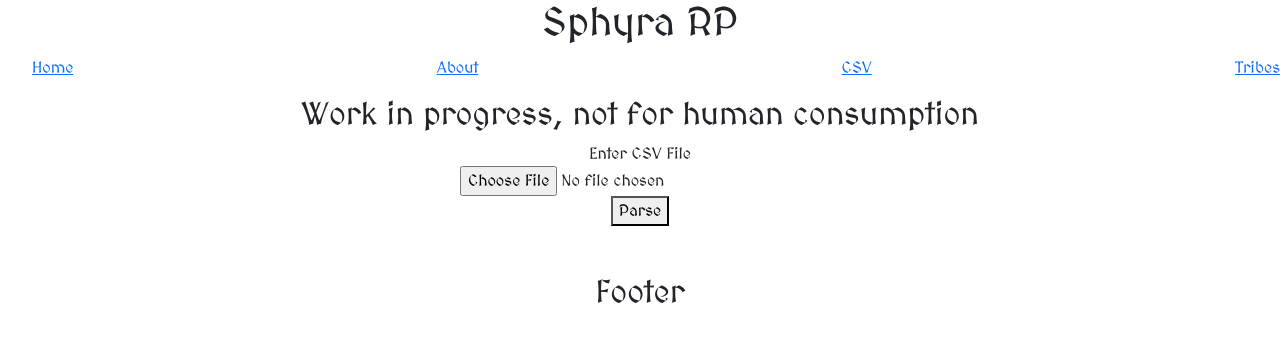
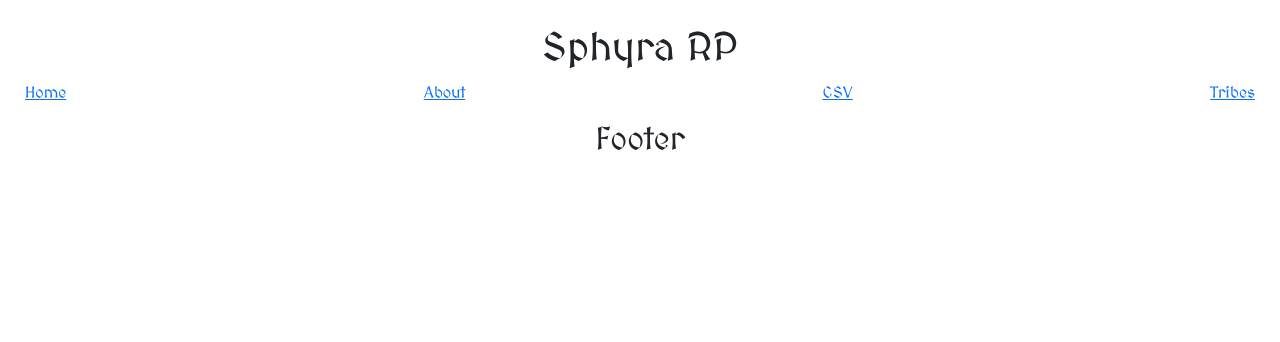
Before and after one commit to GimmeDaLute/sphyra-web-app, a React (Create React App) app: page /csv in a window 1280 px wide. Shown: the top 342 px of the page. Built offline with nearby package versions, Linux system fonts and the light colour scheme.

Commit message:
Hidden unused pages, improved CSS for header.

```diff
--- a/src/App.css
+++ b/src/App.css
@@ -1,6 +1,7 @@
 .App {
   text-align: center;
   font-family: 'MedievalSharp', cursive;
+  padding: 25px 25px 25px 25px;
 }
 
 .App-logo {
--- a/src/components/CSVParser/index.js
+++ b/src/components/CSVParser/index.js
@@ -60,8 +60,7 @@ const CSVParser = () => {
     };
 
     return (
-        <div>
-            <h2>Work in progress, not for human consumption</h2>
+        <div hidden>
             <label htmlFor="csvInput" style={{ display: "block" }}>
                 Enter CSV File
             </label>
--- a/src/layouts/Header/style.css
+++ b/src/layouts/Header/style.css
@@ -2,6 +2,9 @@ ul {
     display: flex;
     justify-content: space-between;
     list-style: none;
+    padding: 0;
+    list-style-type: none;
+
 }
 
 .current {
--- a/src/pages/Tribes/index.js
+++ b/src/pages/Tribes/index.js
@@ -3,7 +3,7 @@ import Carousel from 'react-bootstrap/Carousel';
 
 export default function Tribes() {
   return (
-    <div>
+    <div hidden>
     <Carousel variant="dark">
 
       <Carousel.Item>
```
